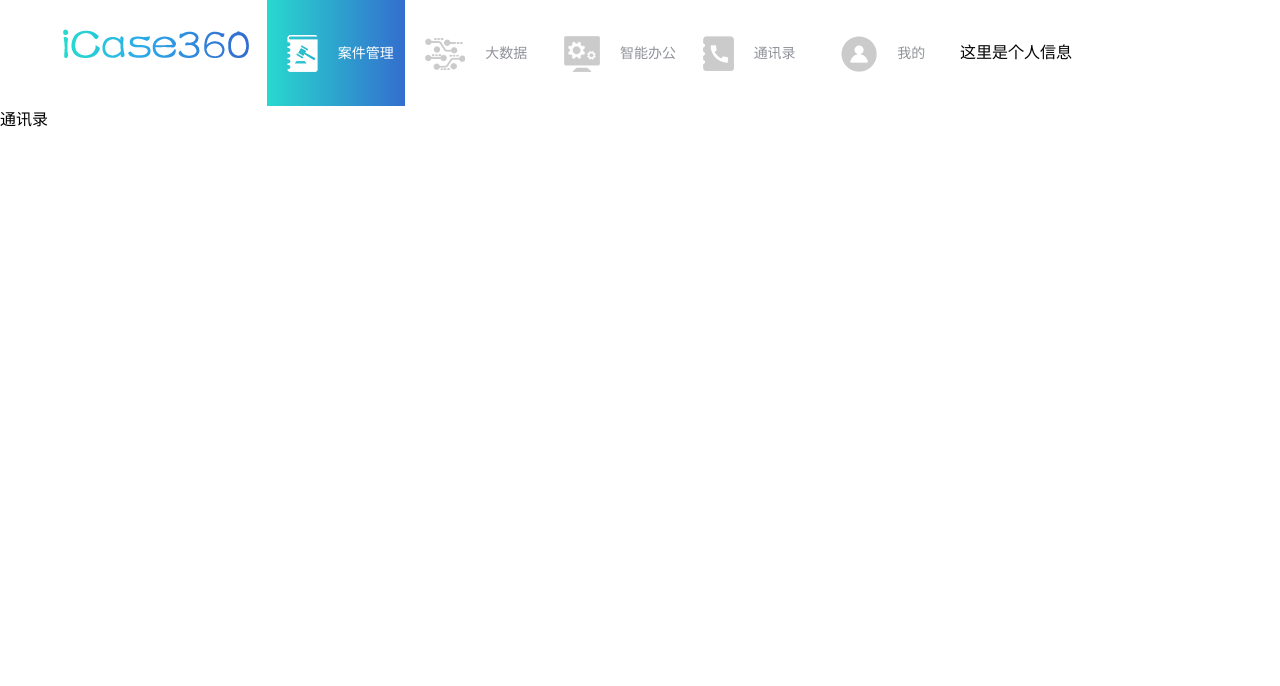
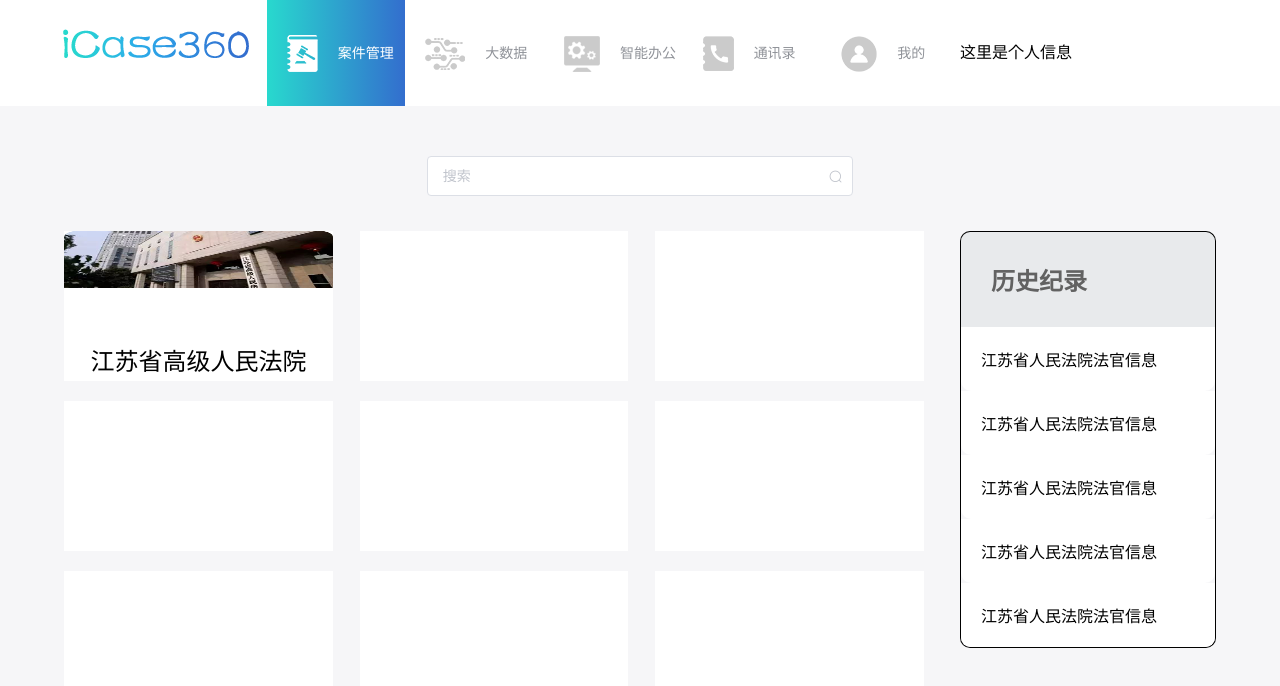
Before and after one commit to fairysd/caseAdmin, a Vue app: page /#/case/book in a window 1280 px wide. Shown: the top 686 px of the page. Built offline with nearby package versions, Linux system fonts and the light colour scheme.

Commit message:
bigdata,book

```diff
--- a/src/views/BigData.vue
+++ b/src/views/BigData.vue
@@ -1,7 +1,73 @@
 <template>
-  <div class="big-data">
-    <el-row>
-      大数据
+  <div id="bigData" class="big-data">
+     <el-row class="body-head">
+      <el-col :span="8" :offset="8" class="serach">
+        <el-input
+          placeholder="搜索"
+          suffix-icon="el-icon-search"
+          class="search-box"
+          v-model="searchValue">
+        </el-input>
+      </el-col>
+    </el-row>
+    <el-row class="content-body">
+      <el-col :span="24" class="data">
+        <h4>案例分析</h4>
+       <ul>
+         <li>
+           <img src="../assets/images/bigdata.png" alt="">
+           <p>法律法规</p>
+         </li>
+         <li>
+         </li>
+         <li>
+         </li>
+         <li>
+         </li>
+         <li>
+         </li>
+         <li>
+         </li>
+        </ul>
+      </el-col>
+      <el-col :span="24" class="data">
+        <h4>法律关系</h4>
+       <ul>
+         <li>
+           <img src="../assets/images/bigdata.png" alt="">
+           <p>法律法规</p>
+         </li>
+         <li>
+         </li>
+         <li>
+         </li>
+         <li>
+         </li>
+         <li>
+         </li>
+         <li>
+         </li>
+        </ul>
+      </el-col>
+      <el-col :span="24" class="data">
+        <h4>法律维护</h4>
+       <ul>
+         <li>
+           <img src="../assets/images/bigdata.png" alt="">
+           <p>法律法规</p>
+         </li>
+         <li>
+         </li>
+         <li>
+         </li>
+         <li>
+         </li>
+         <li>
+         </li>
+         <li>
+         </li>
+        </ul>
+      </el-col>
     </el-row>
   </div>
 </template>
@@ -10,8 +76,64 @@
 
 export default {
   name: "bigData",
-  components: {
-
+  components: {},
+  data() {
+    return {
+      searchValue: ""
+    };
+  },
+  mounted(){
+    this.openNotice();
+  },
+  methods:{
+     openNotice() {
+        this.$notify({
+          title: '提示',
+          message: '勾选你想查询的网站，点击搜索按钮',
+          duration: 0
+        });
+      }
   }
 };
 </script>
+<style lang="less">
+#bigData {
+  background-color: #f6f6f8;
+  .body-head {
+    padding-top: 50px;
+    padding-bottom: 100px;
+  }
+  .content-body{
+    padding-bottom: 150px;
+    h4{
+      padding-left: 5%;
+      color: #626262;
+      font-size: 24px;
+      font-weight: normal;
+    }
+    ul{
+      padding: 0 5%;
+      li{
+        list-style: none;
+        display: inline-block;
+        background-color: #fff;
+        height: 200px;
+        width: 15%;
+        margin-right: 1%;
+        vertical-align: top;
+        text-align: center;
+        img{
+          margin-top: 14%;
+        }
+        p{
+          text-align: center;
+          color: #626262;
+        }
+      }
+      li:nth-child(6){
+        margin-right: 0;
+      }
+    }
+  }
+}
+</style>
--- a/src/views/Book.vue
+++ b/src/views/Book.vue
@@ -1,7 +1,42 @@
 <template>
-  <div class="book">
-    <el-row>
-      通讯录
+  <div id="book" class="book">
+    <el-row class="body-head">
+      <el-col :span="8" :offset="8" class="serach">
+        <el-input
+          placeholder="搜索"
+          suffix-icon="el-icon-search"
+          class="search-box"
+          v-model="searchValue">
+        </el-input>
+      </el-col>
+    </el-row>
+    <el-row class="content-head">
+      <el-col :span="18"  class="list">
+        <ul>
+          <li>
+            <img src="../assets/images/book.png" alt="">
+            <p>江苏省高级人民法院</p>
+          </li>
+          <li></li>
+          <li></li>
+          <li></li>
+          <li></li>
+          <li></li>
+          <li></li>
+          <li></li>
+          <li></li>
+        </ul>
+      </el-col>
+      <el-col :span="6"  class="list-history">
+        <h4>历史纪录</h4>
+       <ul>
+         <li>江苏省人民法院法官信息</li>
+         <li>江苏省人民法院法官信息</li>
+         <li>江苏省人民法院法官信息</li>
+         <li>江苏省人民法院法官信息</li>
+         <li>江苏省人民法院法官信息</li>
+       </ul>
+      </el-col>
     </el-row>
   </div>
 </template>
@@ -12,6 +47,77 @@ export default {
   name: "book",
   components: {
 
+  },
+  data(){
+    return{
+      searchValue:""
+    }
   }
 };
 </script>
+<style lang="less">
+#book {
+  background-color: #f6f6f8;
+  .body-head {
+    padding-top: 50px;
+    padding-bottom: 35px;
+  }
+  .content-head{
+    .list{
+      padding-left: 5%;
+      ul{
+        padding: 0;
+        margin: 0;
+        li{
+          list-style: none;
+          display: inline-block;
+          width: 30%;
+          margin-right: 3%;
+          margin-bottom: 20px;
+          height: 150px;;
+          background-color: #fff;
+          vertical-align: top;
+          text-align: center;
+          img{
+            width: 100%;
+            height: 55%;
+          }
+          p{
+            font-size: 24px;
+          }
+        }
+      }
+    }
+    .list-history{
+      padding-right: 5%;
+      h4{
+        font-size: 24px;
+        color:#626262;
+        background-color: #E8EAEC;
+        padding: 30px;
+        margin: 0;
+        border-top-right-radius: 10px;
+        border-top-left-radius: 10px;
+        border: 1px solid #000;
+        border-bottom: none;
+      }
+      ul{
+        padding: 0;
+        margin: 0;
+        border: 1px solid #000;
+        border-top: none;
+        border-bottom-right-radius: 10px;
+        border-bottom-left-radius: 10px;
+        li{
+          list-style: none;
+          padding:  20px 0;
+          padding-left: 20px;
+          background-color: #fff;
+          border-bottom-right-radius: 10px;
+        border-bottom-left-radius: 10px;
+        }
+      }
+    }
+  }
+}
+</style>
```
Also changed, not shown: src/assets/images/bigdata.png (added), src/assets/images/book.png (added).
